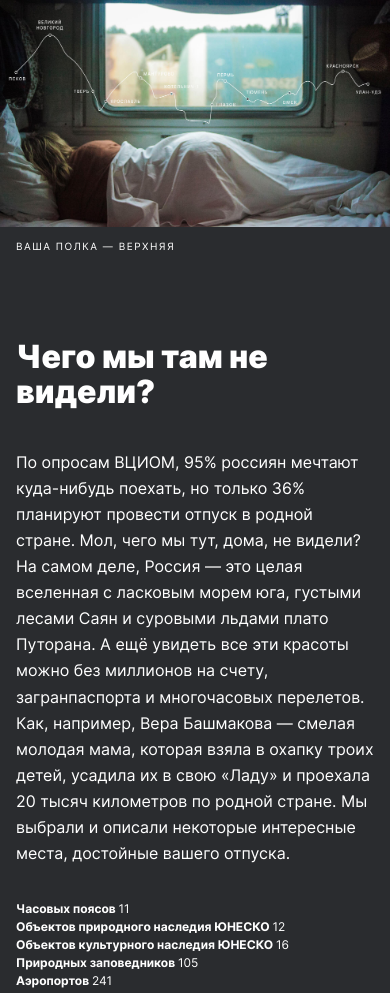
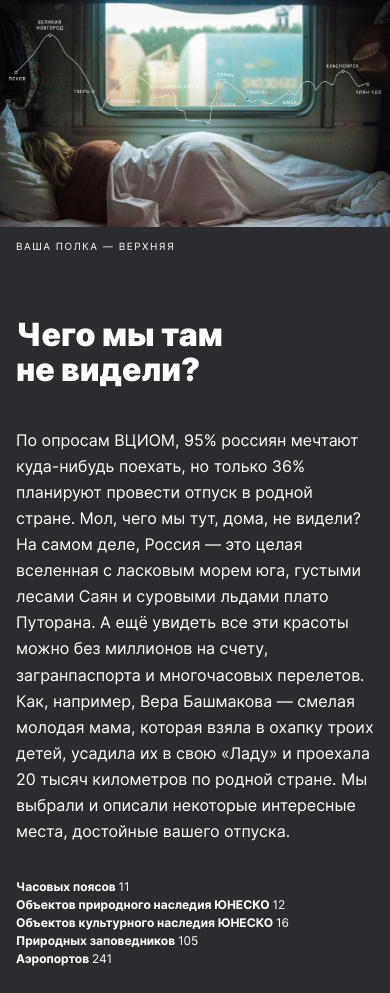
Before and after one commit to KarelZh/russian-travel, a plain HTML site: page index.html in a window 390 px wide. Shown: the part 306-1299 px from the top of the page. Drawn offline with Linux system fonts and the light colour scheme.

Commit message:
Готов

```diff
--- a/blocks/intro/intro.css
+++ b/blocks/intro/intro.css
@@ -15,7 +15,7 @@
     .intro {
         max-width: calc(100% - 24px*2);
         margin: 0 auto;
-        padding-top: 110px;
+        padding-top: 88px;
         padding-bottom: 88px;
         padding-left: 0;
     }
@@ -23,7 +23,7 @@
 @media screen and (min-width: 319px) and (max-width: 767px) {
     .intro {
         max-width: calc(100% - 16px*2);
-        padding-top: 86px;
+        padding-top: 64px;
         padding-bottom: 64px;
     }
 }
--- a/index.html
+++ b/index.html
@@ -28,7 +28,7 @@
         </section>
 
         <section class="intro">
-            <h2 class="intro__title">Чего мы там не видели?</h2>
+            <h2 class="intro__title">Чего мы там не&nbsp;видели?</h2>
             <p class="intro__text">По опросам ВЦИОМ, 95% россиян мечтают куда-нибудь поехать, но только 36% планируют
                 провести отпуск в родной стране.
                 Мол, чего мы тут, дома, не видели?
@@ -164,11 +164,9 @@
 
         <section class="cover">
             <a class="cover__link" href="https://stampsy.com/na-elektrichkakh-do-baikala">
-
                     <h2 class="cover__title">До Байкала «на&nbsp;собаках»</h2>
                     <p class="cover__subtitle">По мотивам учебной темы о Транссибе — путешествие от столицы до Байкала на
                     электричках.</p>
-
             </a>
         </section>
 
```
